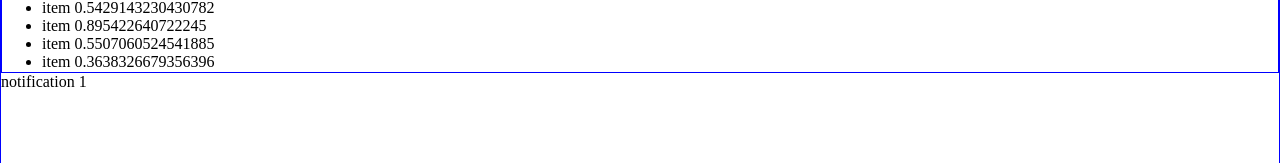
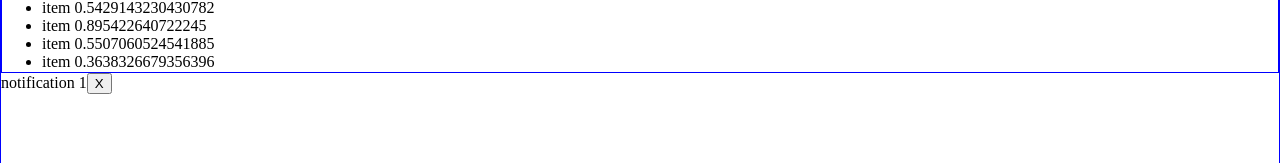
Before and after one commit to venelinpetrov/react-notifications, a React (Create React App) app: page / in a window 1280 px wide. Shown: the part 130-293 px from the top of the page. Built offline with nearby package versions, Linux system fonts and the light colour scheme.

Commit message:
Add close btn

```diff
--- a/src/components/Notification/Notification.js
+++ b/src/components/Notification/Notification.js
@@ -3,6 +3,8 @@ import { EventBus, withInjector } from '../../services';
 
 const NotificationComponent = ({ injector }) => {
     const eventBus = injector.get(EventBus);
+    // Notice setNotification is used with its 'callback' form below. This is needed in order
+    // to get the notification from the previous state and append the new notification to them.
     const [notifications, setNotifications] = useState([]);
     const cb = notification => {
         setNotifications(notifications => notifications.concat(notification));
@@ -32,10 +34,22 @@ const NotificationComponent = ({ injector }) => {
 };
 
 const SingleNotification = ({ text, timeout=5000, onClose }) => {
-    setTimeout(() => {
+    // Auto-close
+    const timeoutId = setTimeout(() => {
         onClose();
     }, timeout);
-    return <div>{text}</div>;
+
+    // Manual close
+    const handleCloseBtn = () => {
+        clearTimeout(timeoutId);
+        onClose();
+    };
+    return (
+        <div>
+            {text}
+            <button onClick={handleCloseBtn}>X</button>
+        </div>
+    );
 };
 
 const Notification = withInjector(NotificationComponent, [EventBus]);
```
